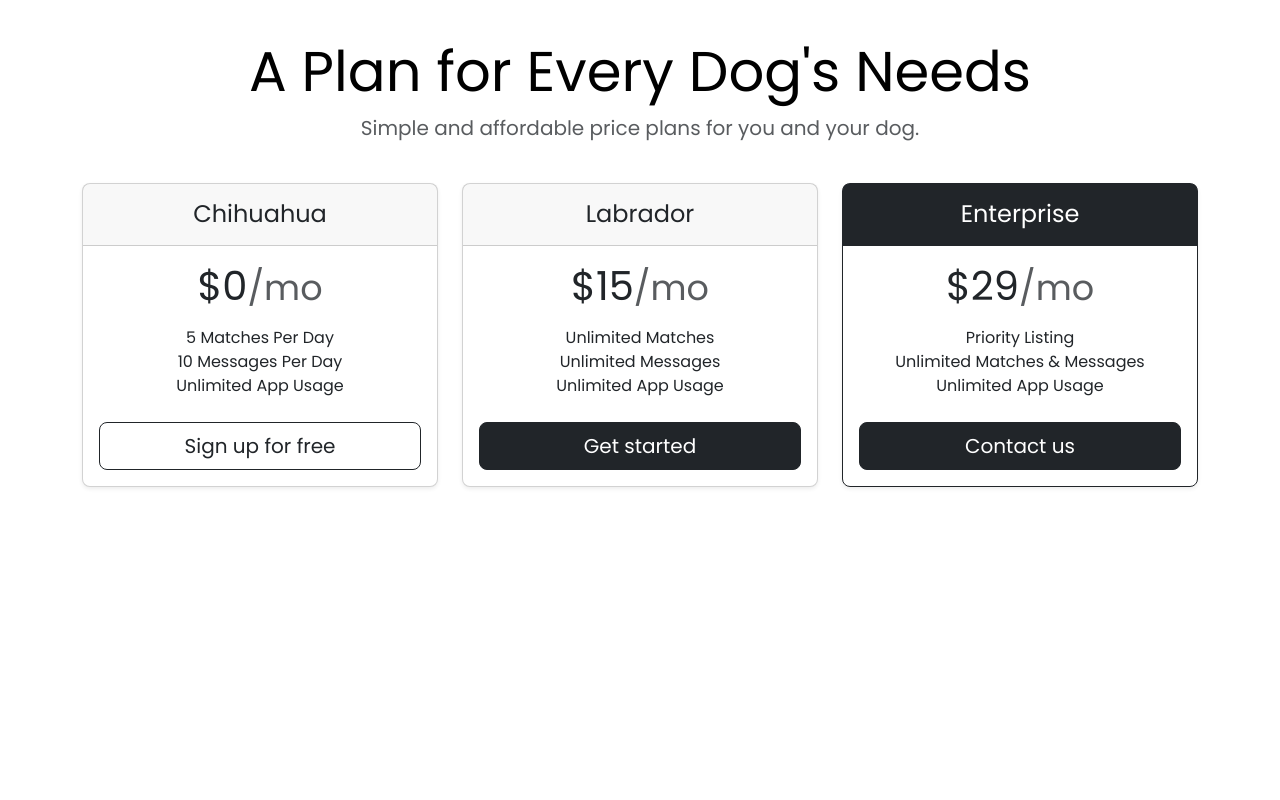
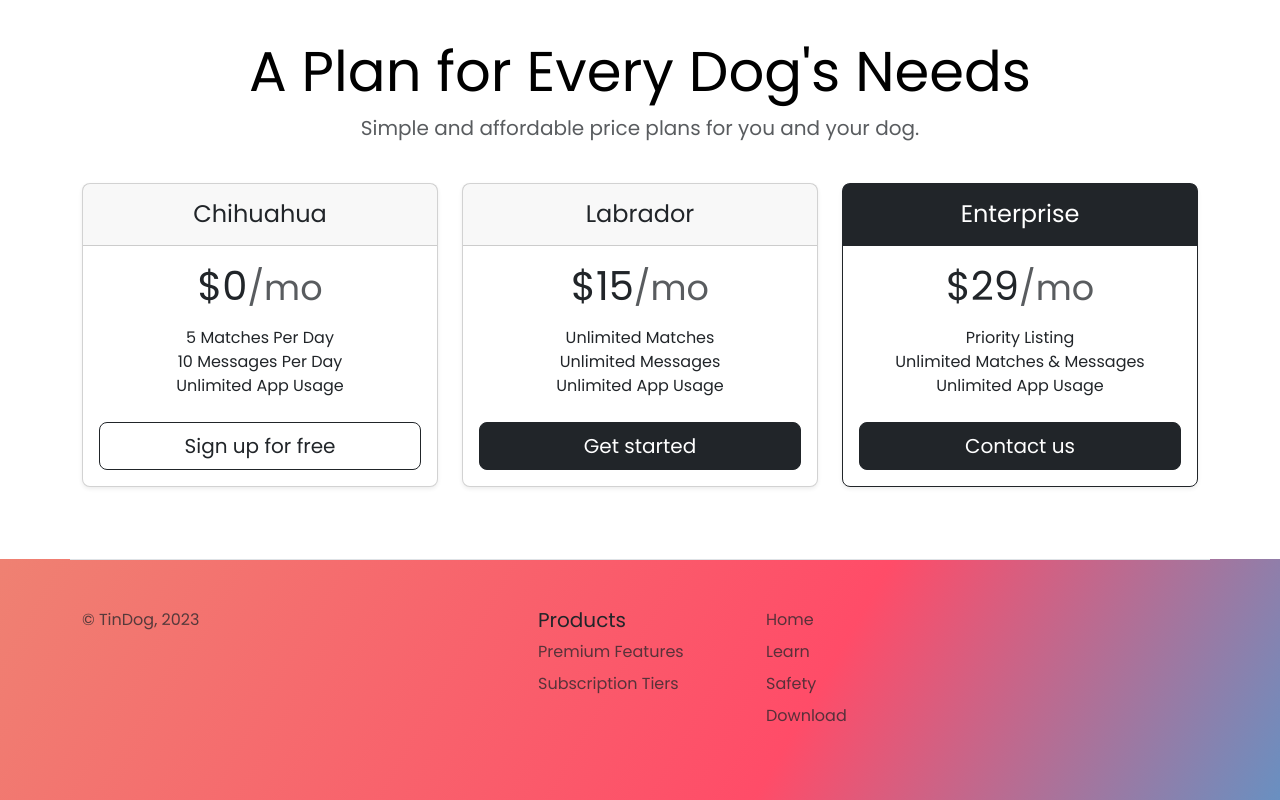
Before and after one commit to starryskyyy/TinDog, a plain HTML site: page index.html in a window 1280 px wide. Shown: the part 1587-2387 px from the top of the page. Before the commit the page ends 2098 px from the top, so only its background shows below. Drawn offline with nearby package versions, Linux system fonts and the light colour scheme.

Commit message:
partially finished home page

```diff
--- a/assets/css/styles.css
+++ b/assets/css/styles.css
@@ -6,8 +6,19 @@ body {
 body {
     font-family: 'Poppins', sans-serif;
 }
+/* Default styling for the image */
 
-#title{
+  /* Hide the image on screens smaller than 576px (sm) */
+  @media (max-width: 990px) {
+    .img-fluid {
+        display: none !important;
+    }
+    #title{
+        padding-bottom: 50px;
+    }
+  }
+
+#title, #footer{
     background: linear-gradient(300deg, #00bfff, #ff4c68, #ef8172);
     background-size: 120% 180%;
     animation: gradient-animation 18s ease infinite;
--- a/index.html
+++ b/index.html
@@ -48,7 +48,6 @@
     </div>-->
     <!-- Title -->
     <div class="content">
-
         <section id="title">
             <nav class="navbar navbar-expand-md bg-transparent mb-4 h6">
                 <div class="container-fluid">
@@ -86,9 +85,9 @@
             <div class="container col-xxl-8 px-4">
                 <div class="row flex-lg-row-reverse align-items-center ">
                     <div class="col-10 col-sm-8 col-lg-6">
-                        <img src="/assets/img/iphone.png" class="d-block mx-lg-auto img-fluid"
-                            alt="picture of the dog in the phone" loading="lazy">
-                    </div>
+                        <img src="/assets/img/iphone.png" class="d-block mx-lg-auto img-fluid" alt="picture of the dog in the phone" loading="lazy">
+                      </div>
+
                     <div class="col-lg-6">
                         <h1 class="h2 fw-bold text-body-emphasis lh-1 mb-3">Meet new and interesting dogs nearby.</h1>
                         <div class="d-grid gap-2 d-md-flex justify-content-md-start">
@@ -263,7 +262,33 @@
         </section>
         <!-- Footer -->
         <section id="footer">
+            <div class="container">
+                <footer class="row row-cols-1 row-cols-sm-2 row-cols-md-5 py-5 my-5 border-top">
+                  <div class="col mb-3">
+                    <p class="text-body-secondary">© TinDog, 2023</p>
+                  </div>
 
+                  <div class="col mb-3">
+
+                  </div>
+
+                  <div class="col mb-3">
+                    <h5>Products</h5>
+                    <ul class="nav flex-column">
+                      <li class="nav-item mb-2"><a href="#" class="nav-link p-0 text-body-secondary">Premium Features</a></li>
+                      <li class="nav-item mb-2"><a href="#" class="nav-link p-0 text-body-secondary">Subscription Tiers</a></li>
+                    </ul>
+                  </div>
+                  <div class="col mb-3">
+                    <ul class="nav flex-column">
+                      <li class="nav-item mb-2"><a href="#" class="nav-link p-0 text-body-secondary">Home</a></li>
+                      <li class="nav-item mb-2"><a href="#" class="nav-link p-0 text-body-secondary">Learn</a></li>
+                      <li class="nav-item mb-2"><a href="#" class="nav-link p-0 text-body-secondary">Safety</a></li>
+                      <li class="nav-item mb-2"><a href="#" class="nav-link p-0 text-body-secondary">Download</a></li>
+                    </ul>
+                  </div>
+                </footer>
+              </div>
         </section>
     </div>
 
```
